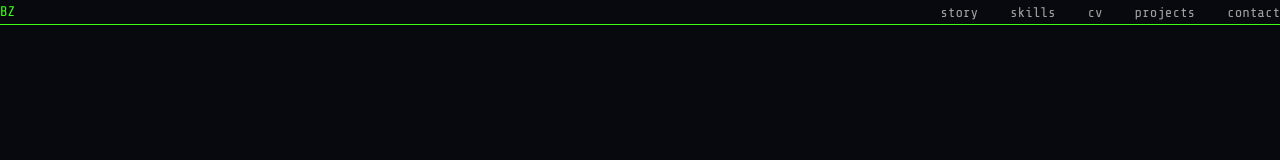
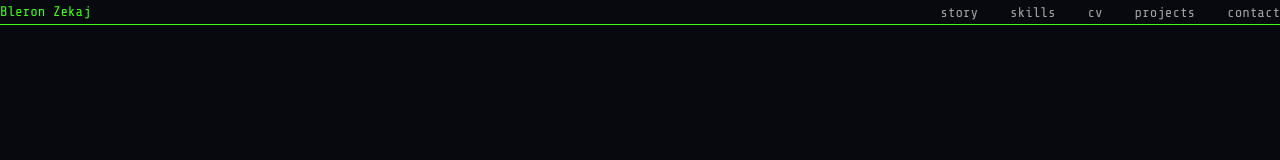
Before and after one commit to Zyco13/bleron-portfolio-fe, a Next.js app: page / in a window 1280 px wide. Shown: the top 160 px of the page. Built offline with nearby package versions, Linux system fonts and the light colour scheme.

Commit message:
fix: navbar bugged, deleted and created new one

```diff
--- a/app/components/Navbar.tsx
+++ b/app/components/Navbar.tsx
@@ -6,7 +6,7 @@ export default function Navbar() {
          style={{ backgroundColor: 'var(--dark)', borderBottom: '1px solid var(--green)' }}>
 
       <span className="text-sm" style={{ fontFamily: 'Press Start 2P', color: 'var(--green)' }}>
-        BZ
+        Bleron Zekaj
       </span>
 
       <ul className="flex gap-8 list-none">
```
